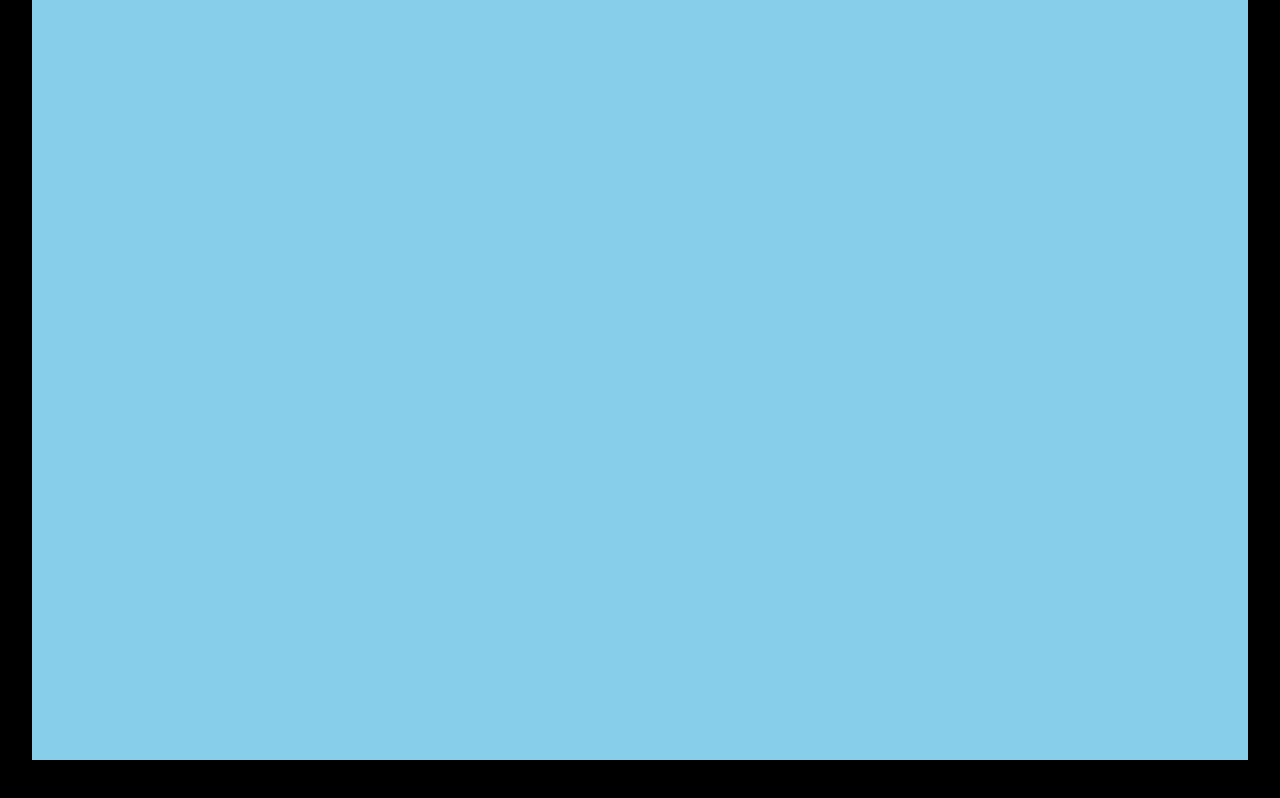
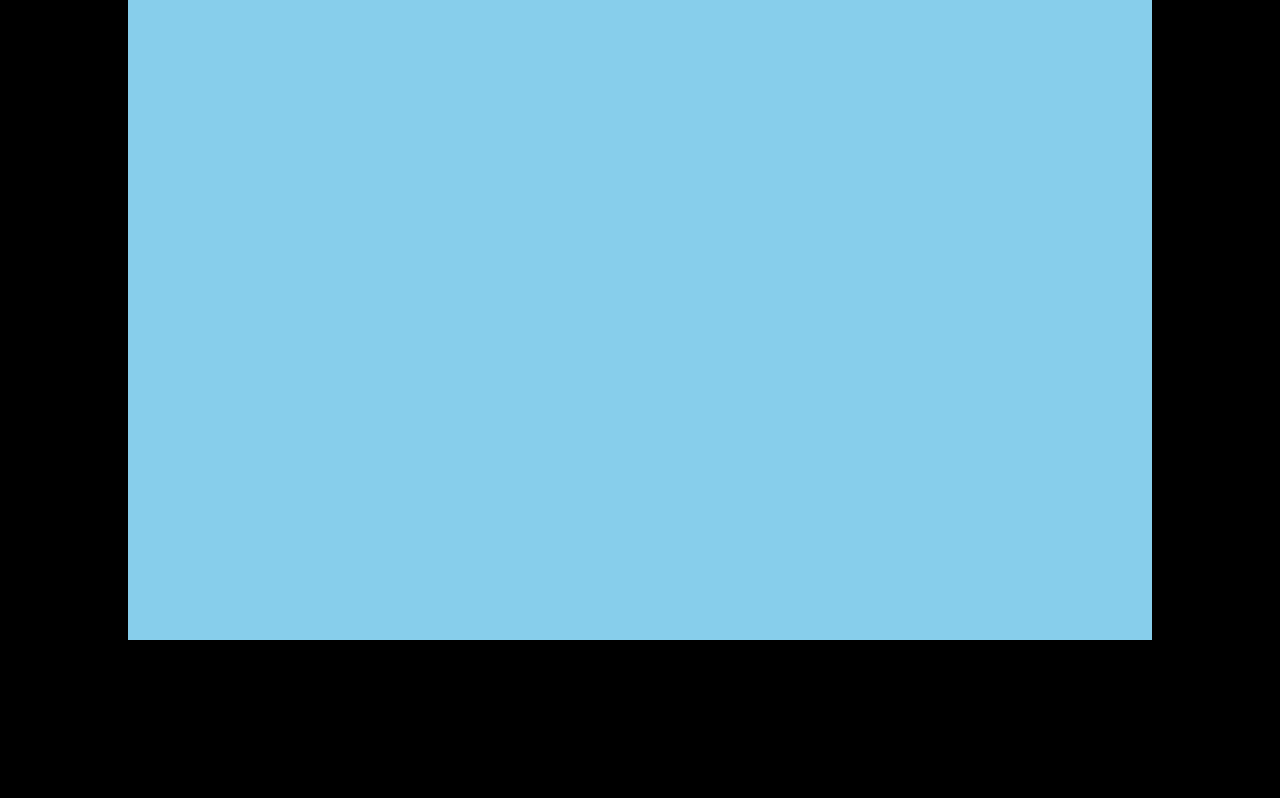
Before and after one commit to sinanbadar/ComputerGraphics, a plain HTML site: page customiser.html in a window 1280 px wide. Drawn offline with nearby package versions, Linux system fonts and the light colour scheme.

Commit message:
changing small values

```diff
--- a/customiser.html
+++ b/customiser.html
@@ -13,11 +13,11 @@
       canvas {
         display: block;
         margin: auto;
-        border: none;
         background-color: skyblue;
-        width: 95vw;
-        height: 95vh;
-      }
+        width: calc(100vw - 8px);
+        height: calc(100vh - 8px);
+        box-sizing: border-box;
+        }
     </style>
   </head>
   <body>
@@ -36,7 +36,7 @@
       camera.position.z = 5;
 
       const renderer = new THREE.WebGLRenderer({ antialias: true });
-      renderer.setSize(window.innerWidth * 0.95, window.innerHeight * 0.95); // Leave space for border
+      renderer.setSize(window.innerWidth * 0.8, window.innerHeight * 0.8); // Leave space for border
       document.body.appendChild(renderer.domElement);
 
       const light = new THREE.AmbientLight(0xffffff, 1);
```
